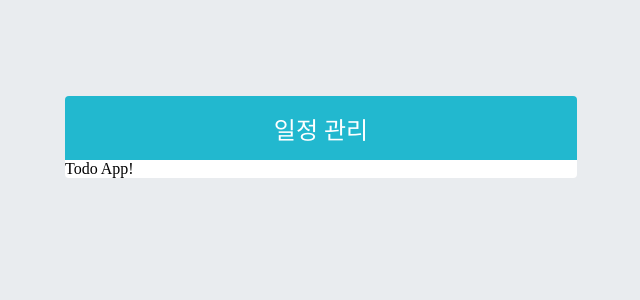
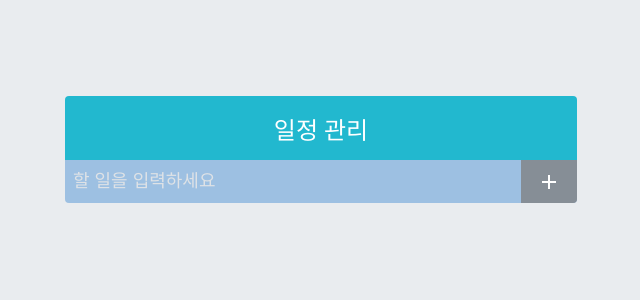
Before and after one commit to minjekang/react_practice, a React (Create React App) app in the folder todo-app/: page / in a window 1280 px wide. Shown: the top 300 px of the page, without its empty margins (319-959 px from the left). Built offline with nearby package versions, Linux system fonts and the light colour scheme.

Commit message:
TodoInsert

```diff
--- a/todo-app/src/App.js
+++ b/todo-app/src/App.js
@@ -1,7 +1,12 @@
 import React from "react";
+import TodoInsert from "./components/TodoInsert";
 import TodoTemplate from "./components/TodoTemplate";
 const App = () => {
-  return <TodoTemplate>Todo App!</TodoTemplate>;
+  return (
+    <TodoTemplate>
+      <TodoInsert />
+    </TodoTemplate>
+  );
 };
 
 export default App;
--- /dev/null
+++ b/todo-app/src/components/TodoInsert.js
@@ -0,0 +1,16 @@
+import React from "react";
+import { MdAdd } from "react-icons/md";
+import "./TodoInsert.scss";
+
+const TodoInsert = () => {
+  return (
+    <form className="TodoInsert">
+      <input placeholder="할 일을 입력하세요" />
+      <button type="submit">
+        <MdAdd />
+      </button>
+    </form>
+  );
+};
+
+export default TodoInsert;
--- /dev/null
+++ b/todo-app/src/components/TodoInsert.scss
@@ -0,0 +1,35 @@
+.TodoInsert {
+  display: flex;
+  background: #9dc0e2;
+  input {
+    background: none;
+    outline: none;
+    border: none;
+    padding: 0.5rem;
+    font-size: 1.125rem;
+    line-height: 1.5;
+    color: white;
+    &::placeholder {
+      color: #dee2e6;
+    }
+    flex: 1;
+  }
+
+  button {
+    background: none;
+    outline: none;
+    border: none;
+    background: #868e96;
+    color: white;
+    padding-left: 1rem;
+    padding-right: 1rem;
+    font-size: 1.5rem;
+    display: flex;
+    align-items: center;
+    cursor: pointer;
+    transition: 0.1s background ease-in;
+    &:hover {
+      background: #adb5bd;
+    }
+  }
+}
--- a/todo-app/src/components/TodoTemplate.js
+++ b/todo-app/src/components/TodoTemplate.js
@@ -1,5 +1,5 @@
 import React from "react";
-import "../TodoTemplate.scss";
+import "./TodoTemplate.scss";
 
 const TodoTemplate = ({ children }) => {
   return (
```
Also changed, not shown: todo-app/src/components/TodoTemplate.scss (renamed from todo-app/src/TodoTemplate.scss).
